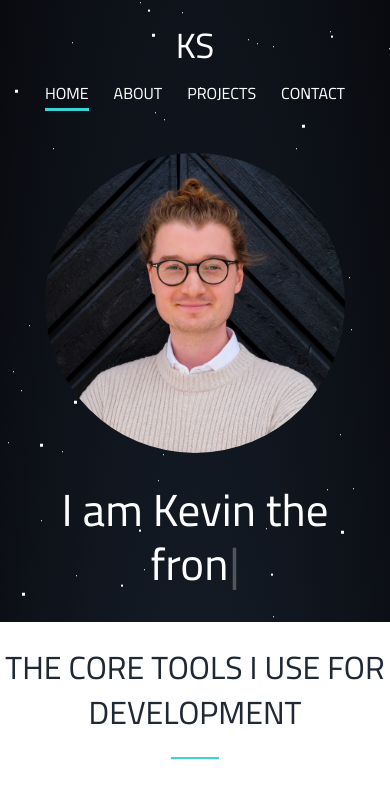
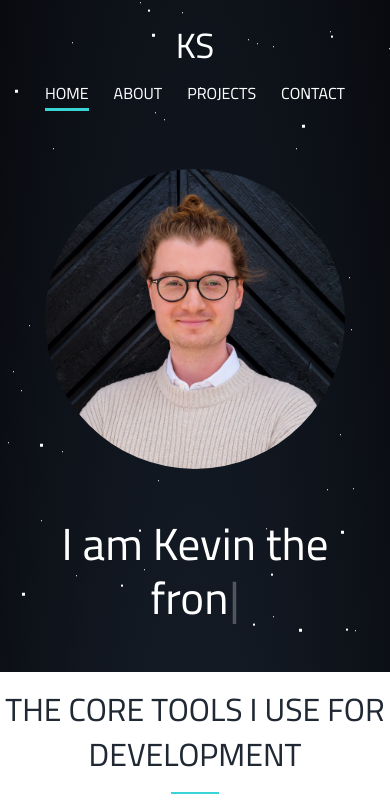
Before and after one commit to kevinsvanback/portfolio-website, a React (Create React App) app: page / in a window 390 px wide. Shown: the top 806 px of the page. Built offline with nearby package versions, Linux system fonts and the light colour scheme.

Commit message:
style updates

```diff
--- a/src/components/Footer.module.css
+++ b/src/components/Footer.module.css
@@ -1,6 +1,6 @@
 .footer {
   /* position: relative; */
-  height: 104px;
+  /* height: 104px; */
   /* bottom: 0; */
   /* margin-top: -104px; */
   /* clear: both; */
@@ -65,12 +65,8 @@
 }
 
 @media (max-width: 550px) {
-  .footer {
-    height: 118px;
-  }
-
   .footerContent {
-    height: 118px;
+    height: 150px;
     flex-direction: column;
     justify-content: space-evenly;
     flex-direction: column-reverse;
--- a/src/pages/HomePage.js
+++ b/src/pages/HomePage.js
@@ -27,10 +27,10 @@ const HomePage = () => {
           <h2 className={styles.sectionTitle}>
             The Core Tools I Use For Development
           </h2>
+        </div>
 
-          <div className={styles.bottomLine}></div>
+        <div className={styles.bottomLine}></div>
 
-        </div>
         <div className={styles.processContainer}>
           <div className={styles.processChunk}>
             <div className={styles.processIcon}>
--- a/src/pages/HomePage.module.css
+++ b/src/pages/HomePage.module.css
@@ -58,6 +58,8 @@
 }
 
 .bottomLine {
+  z-index: 1;
+  margin: 0 auto;
   height: 2px;
   width: 48px;
   background: #39D4D5;
@@ -129,13 +131,13 @@
   }
 }
 
-@media (max-width: 580px) {
+@media (max-width: 600px) {
   .typewriterSection {
-    height: 500px;
+    height: 550px;
   }
 
   .developmentHeading {
-    height: 160px;
+    height: 120px;
   }
 
   .sectionTitle {
@@ -148,3 +150,9 @@
     font-size: 45px;
   }
 }
+
+@media (max-width: 315px) {
+  .developmentHeading {
+    height: 160px;
+  }
+}
```
